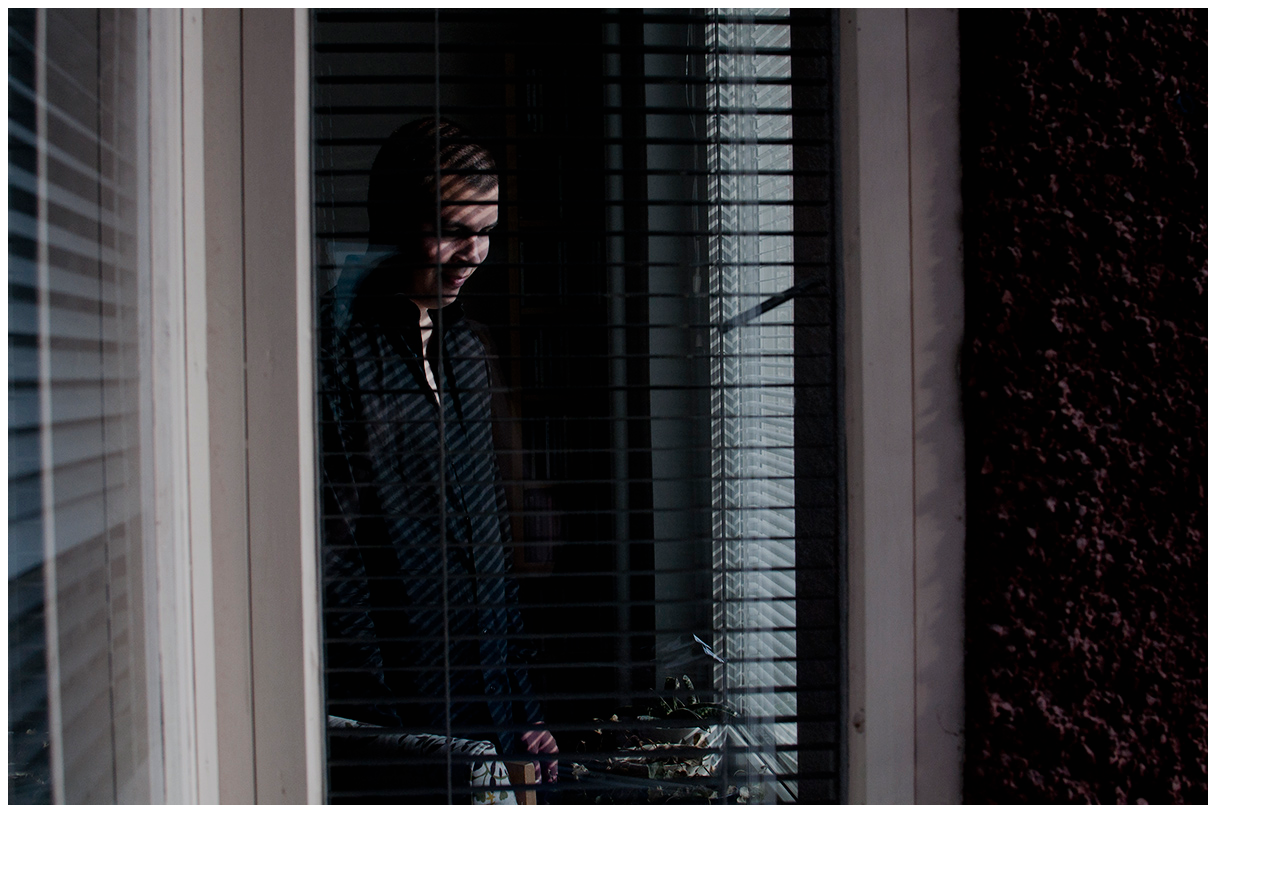
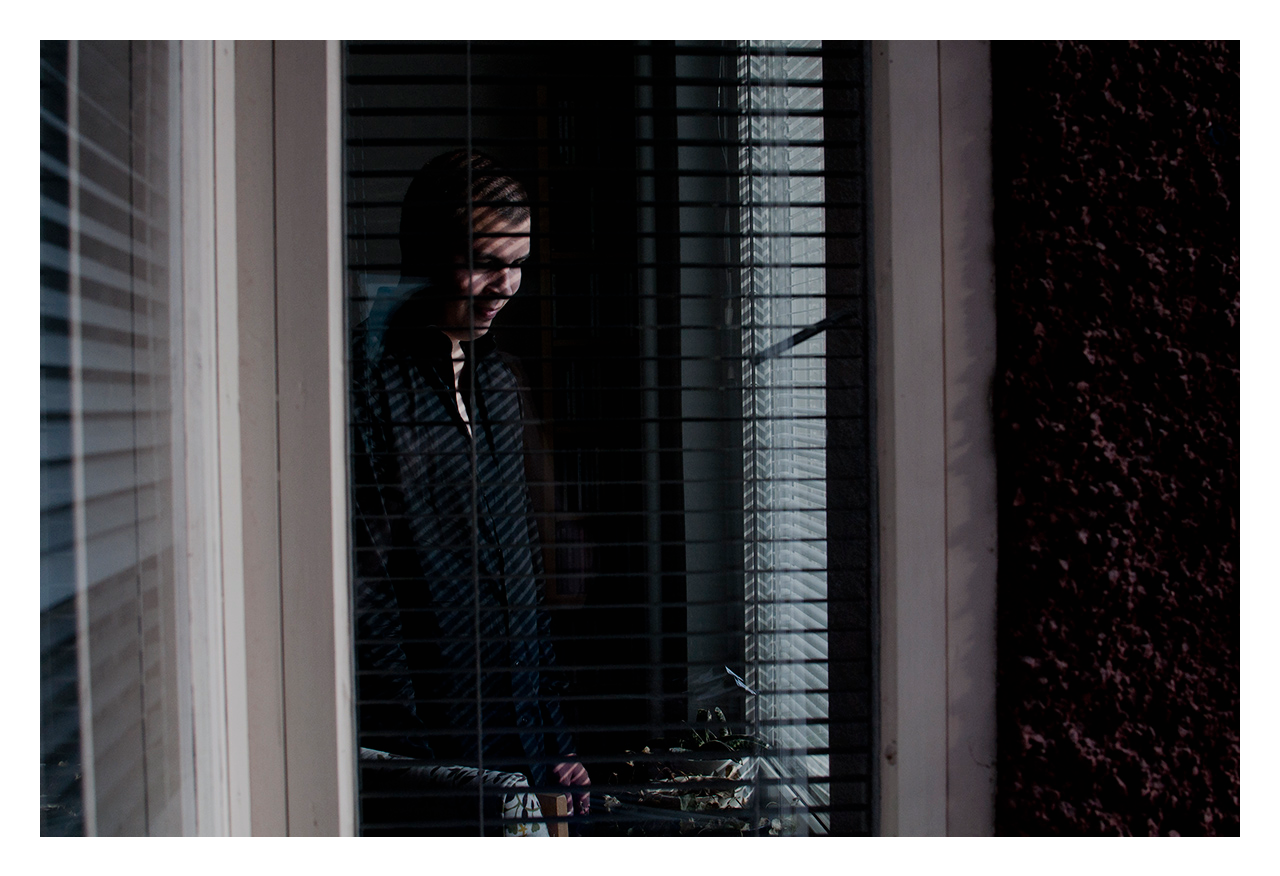
Before and after one commit to IsabelleLof/belle-things, a plain HTML site: page index.html in a window 1280 px wide. Before the commit the page ends 817 px from the top, so only its background shows below. Drawn offline with Linux system fonts and the light colour scheme.

Commit message:
stylesheet included and code runner

```diff
--- a/index.html
+++ b/index.html
@@ -1,7 +1,13 @@
 <!DOCTYPE html>
 <html>
+<header>
+<meta charset="UTF-8">
+<title>Homepage.html</title>
+<link rel="stylesheet" type="text/css" href="./style.css"/>
+</header>
 <body>
-<img src="Youssry_mindre_web.jpg">
-
+    <div>
+        <img src="Youssry_mindre_web.jpg">
+       </div>
 </body>
 </html>
--- a/style.css
+++ b/style.css
@@ -0,0 +1,4 @@
+body {
+ max-width: 80%;
+ margin: 40px;
+}
```
